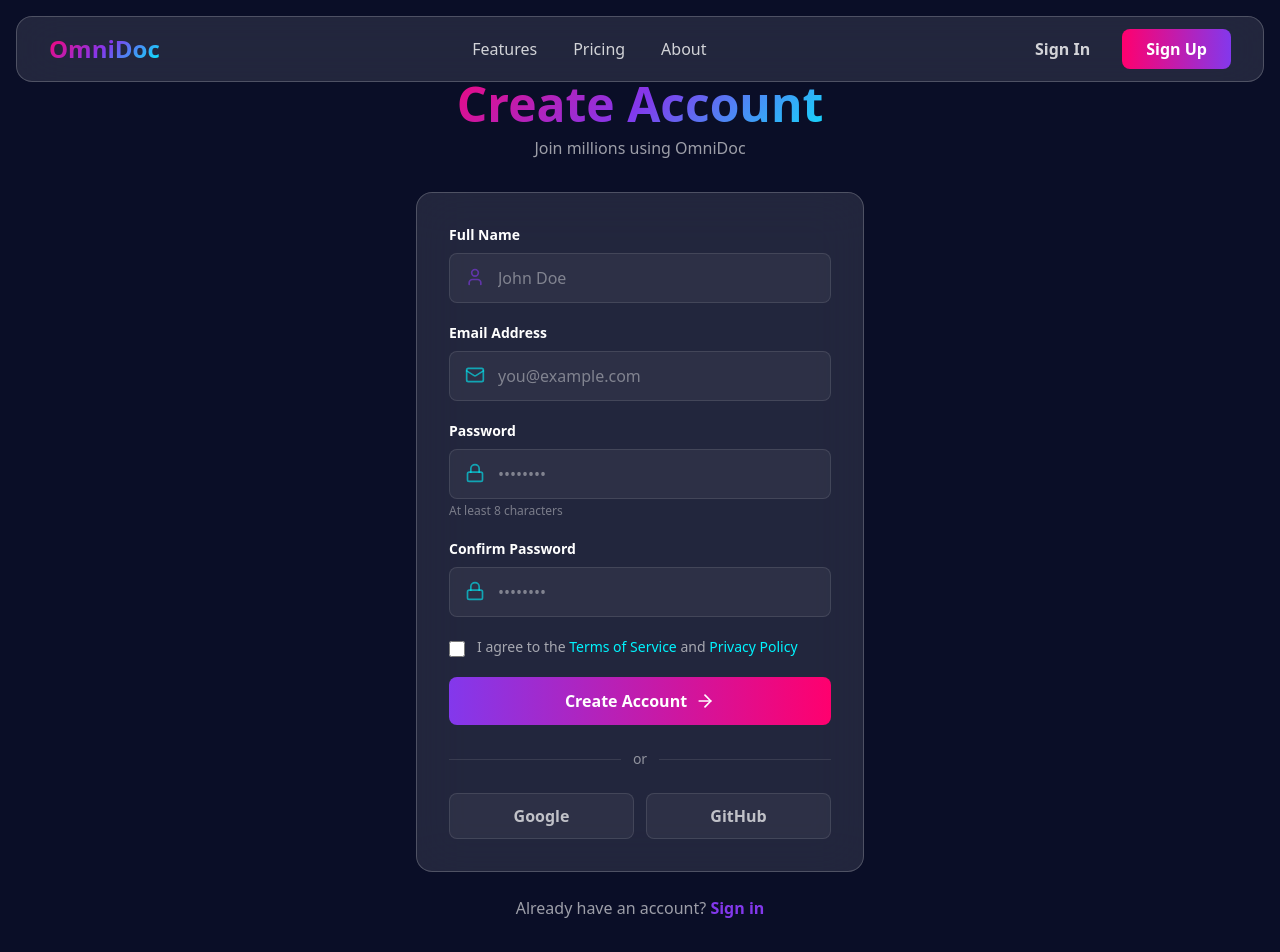
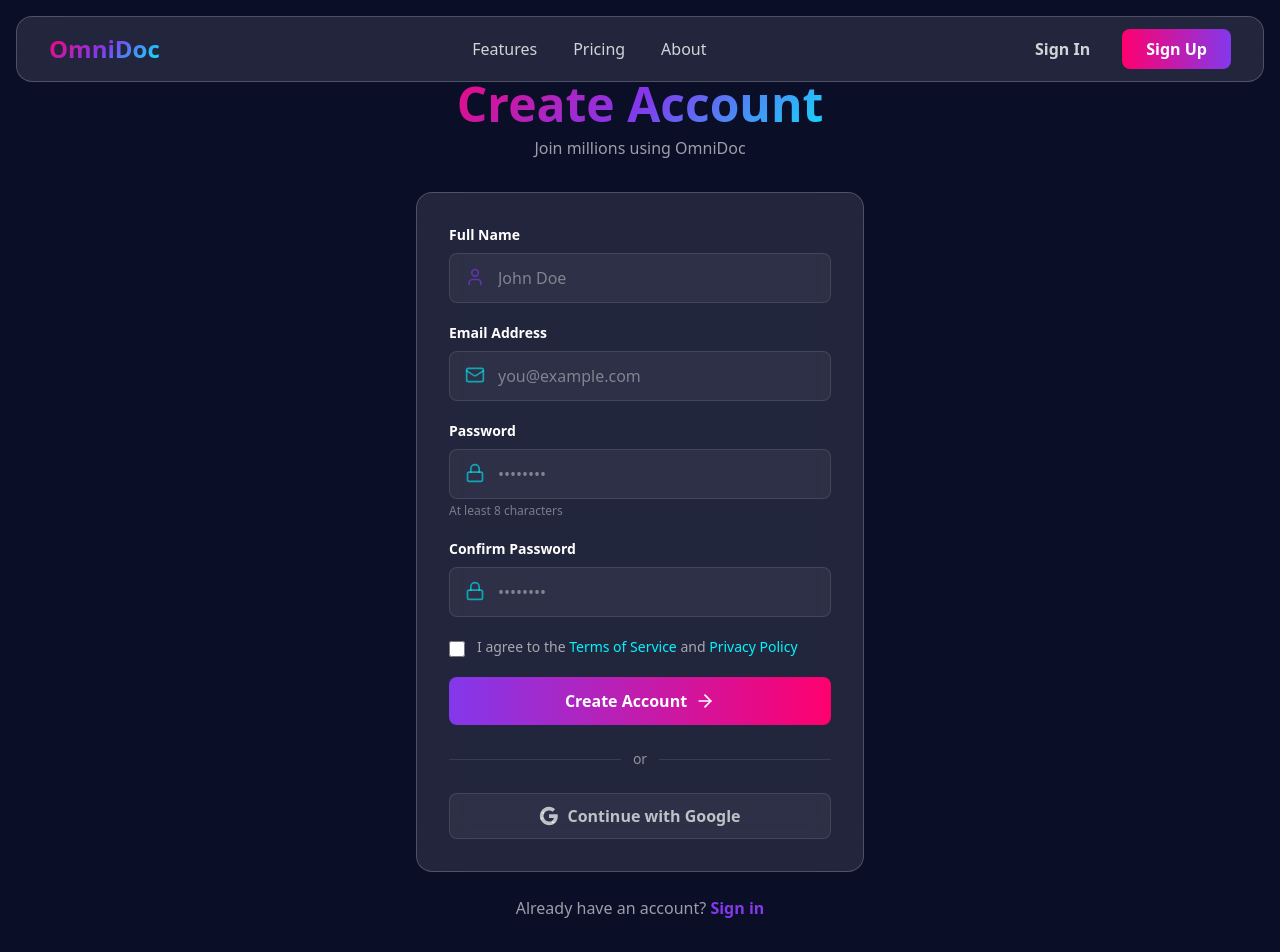
Before and after one commit to Testy123ll/OmniDoc, a Next.js app in the folder frontend/: page /signup in a window 1280 px wide. Shown: the top 952 px of the page. Built offline with nearby package versions, Linux system fonts and the light colour scheme.

Commit message:
fix: remove github button and harden backend auth logic

```diff
--- a/frontend/app/signup/page.tsx
+++ b/frontend/app/signup/page.tsx
@@ -238,18 +238,30 @@
             </div>
 
             {/* Social Buttons */}
-            <div className="grid grid-cols-2 gap-3">
+            <div className="grid grid-cols-1 gap-3">
               <button
                 className="py-2.5 px-4 bg-white/5 border border-white/10 rounded-lg text-white/70
-                         font-semibold hover:bg-white/10 transition-all"
+                         font-semibold hover:bg-white/10 transition-all flex items-center justify-center gap-2"
               >
-                Google
-              </button>
-              <button
-                className="py-2.5 px-4 bg-white/5 border border-white/10 rounded-lg text-white/70
-                         font-semibold hover:bg-white/10 transition-all"
-              >
-                GitHub
+                <svg className="w-5 h-5" viewBox="0 0 24 24">
+                  <path
+                    fill="currentColor"
+                    d="M22.56 12.25c0-.78-.07-1.53-.2-2.25H12v4.26h5.92c-.26 1.37-1.04 2.53-2.21 3.31v2.77h3.57c2.08-1.92 3.28-4.74 3.28-8.09z"
+                  />
+                  <path
+                    fill="currentColor"
+                    d="M12 23c2.97 0 5.46-.98 7.28-2.66l-3.57-2.77c-.98.66-2.23 1.06-3.71 1.06-2.86 0-5.29-1.93-6.16-4.53H2.18v2.84C3.99 20.53 7.7 23 12 23z"
+                  />
+                  <path
+                    fill="currentColor"
+                    d="M5.84 14.09c-.22-.66-.35-1.36-.35-2.09s.13-1.43.35-2.09V7.07H2.18C1.43 8.55 1 10.22 1 12s.43 3.45 1.18 4.93l2.85-2.22.81-.62z"
+                  />
+                  <path
+                    fill="currentColor"
+                    d="M12 5.38c1.62 0 3.06.56 4.21 1.64l3.15-3.15C17.45 2.09 14.97 1 12 1 7.7 1 3.99 3.47 2.18 7.07l3.66 2.84c.87-2.6 3.3-4.53 6.16-4.53z"
+                  />
+                </svg>
+                Continue with Google
               </button>
             </div>
           </div>
```
Also changed, not shown: 1 other file (tests, documents, lock files or other folders).
